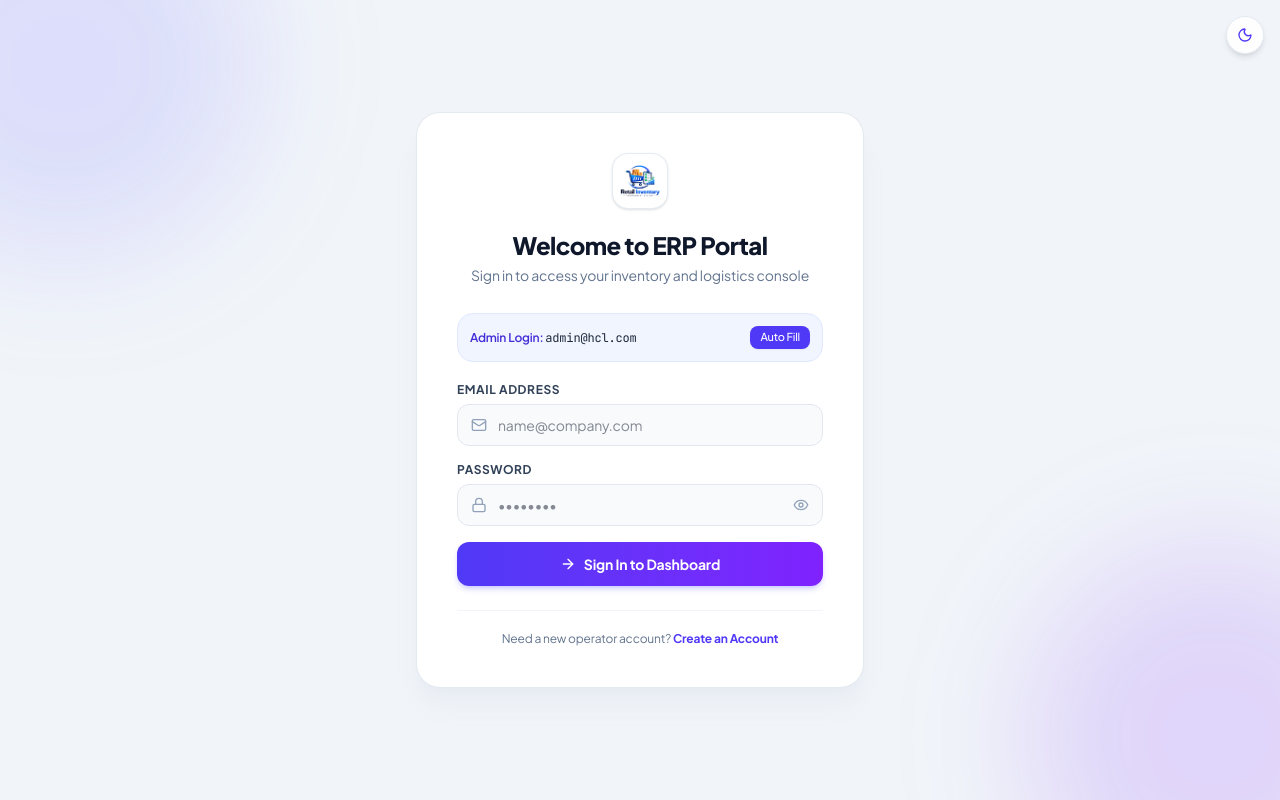
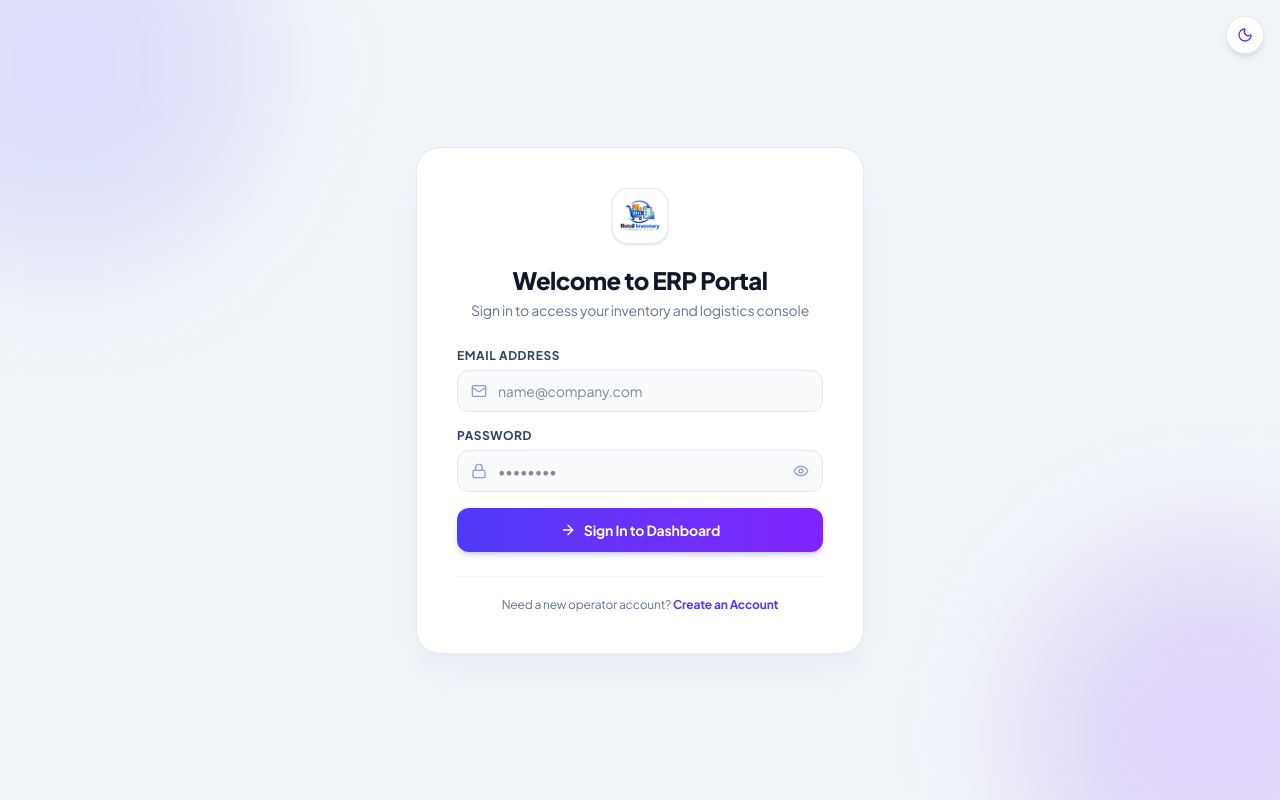
Before and after one commit to ajitkumarsaini02/retail-inventory-management-system, a React (Vite) app in the folder frontend/: page /login in a window 1280 px wide. Built offline with nearby package versions, Linux system fonts and the light colour scheme; no server answers.

Commit message:
refactor(auth): remove auto fill demo credentials box from login form

```diff
--- a/frontend/src/components/auth/LoginForm.jsx
+++ b/frontend/src/components/auth/LoginForm.jsx
@@ -66,28 +66,6 @@ const LoginForm = () => {
       </div>
 
       <ErrorMessage message={error} onDismiss={() => setError('')} />
-
-      {/* Demo Credentials Quick Fill */}
-      <div className="mb-5 p-3 rounded-2xl bg-indigo-50/80 dark:bg-indigo-950/40 border border-indigo-100 dark:border-indigo-900/60 text-xs">
-        <div className="flex items-center justify-between gap-2">
-          <div className="text-slate-600 dark:text-slate-300">
-            <span className="font-semibold text-indigo-700 dark:text-indigo-400">Admin Login:</span>{' '}
-            <span className="font-mono text-slate-800 dark:text-slate-200">admin@hcl.com</span>
-          </div>
-          <button
-            type="button"
-            id="auto-fill-admin-btn"
-            onClick={() => {
-              setEmail('admin@hcl.com');
-              setPassword('password123');
-              setError('');
-            }}
-            className="px-2.5 py-1 rounded-lg bg-indigo-600 hover:bg-indigo-700 text-white font-medium text-[11px] transition cursor-pointer shrink-0 shadow-xs active:scale-95"
-          >
-            Auto Fill
-          </button>
-        </div>
-      </div>
 
       <form onSubmit={handleSubmit} className="space-y-4">
         <div>
```
Also changed, not shown: 2 other files (tests, documents, lock files or other folders).
